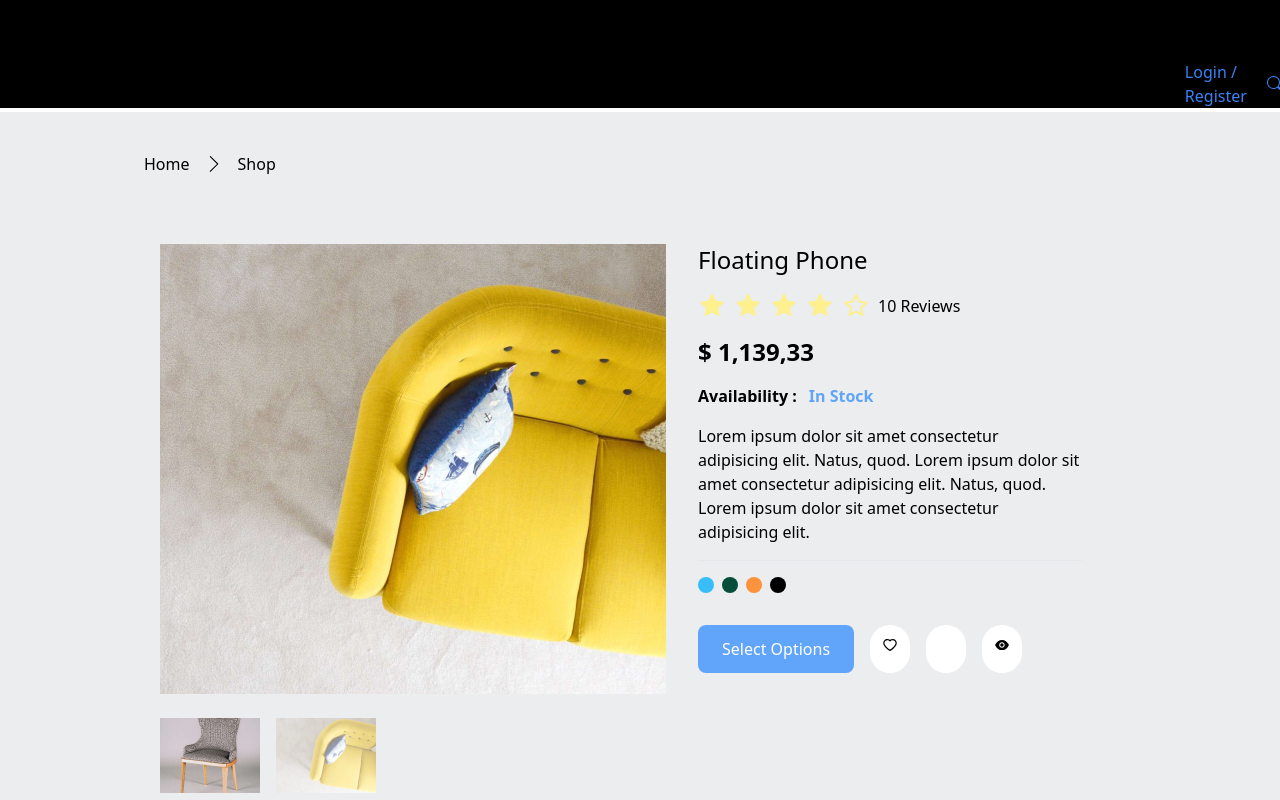
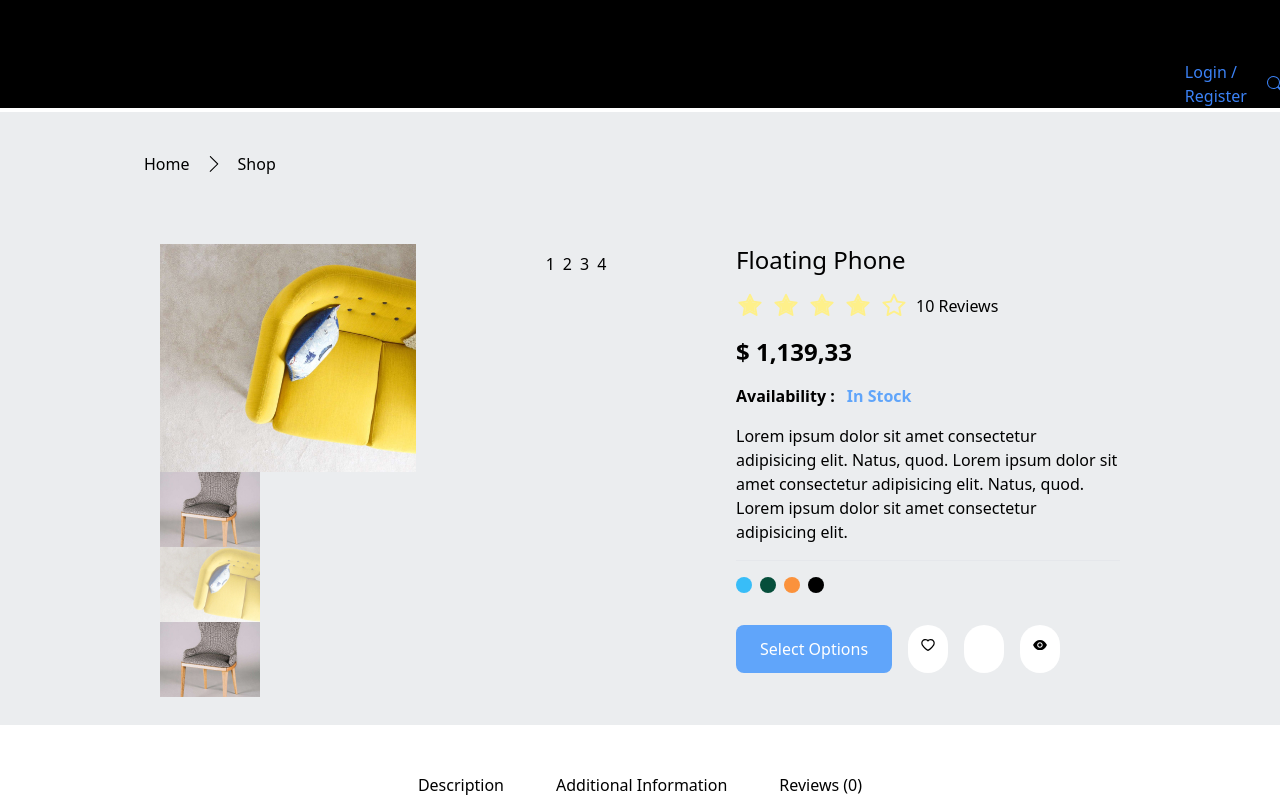
Before and after one commit to Kadiraydn01/hepsiorada, a React (Create React App) app: page /products in a window 1280 px wide. Shown: the top 800 px of the page. Built offline with nearby package versions, Linux system fonts and the light colour scheme; some icons are missing.

Commit message:
Slider not working

```diff
--- a/src/ProductPage/ProductPage.js
+++ b/src/ProductPage/ProductPage.js
@@ -28,15 +28,35 @@ const ProductPage = () => {
         </div>
       </div>
       <div className="flex px-40 bg-opacity-20 bg-gray-400 gap-8 py-7">
-        <div>
-          <div>
-            <img src={cover} alt="cover" />
+        <div className="carousel w-full">
+          <div id="item1" className="carousel-item w-full">
+            <img src={cover} className="w-full" />
           </div>
-          <div className="flex py-6 gap-4">
-            <img src={little} alt="little" />
-            <img src={little1} alt="little" />
+          <div id="item2" className="carousel-item w-full">
+            <img src={little} />
+          </div>
+          <div id="item3" className="carousel-item w-full">
+            <img src={little1} />
+          </div>
+          <div id="item4" className="carousel-item w-full">
+            <img src={little} />
           </div>
         </div>
+        <div className="flex justify-center w-full py-2 gap-2">
+          <a href="#item1" className="btn btn-xs">
+            1
+          </a>
+          <a href="#item2" className="btn btn-xs">
+            2
+          </a>
+          <a href="#item3" className="btn btn-xs">
+            3
+          </a>
+          <a href="#item4" className="btn btn-xs">
+            4
+          </a>
+        </div>
+
         <div className="flex flex-col gap-4">
           <div className="text-2xl">
             <h3>Floating Phone</h3>
```
